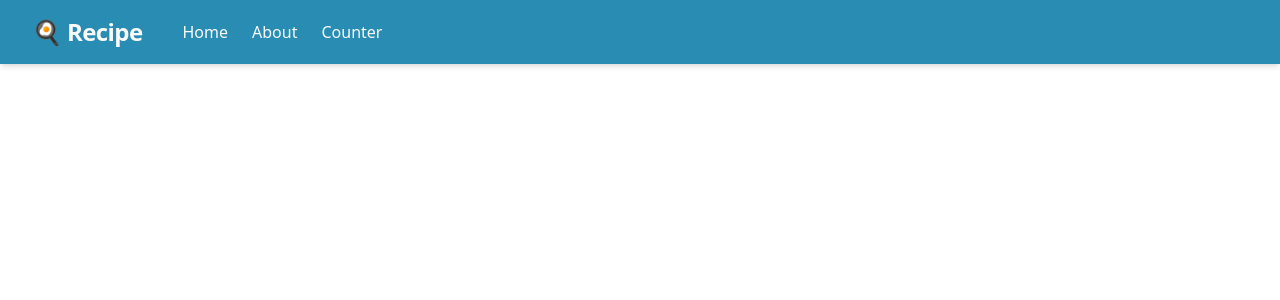
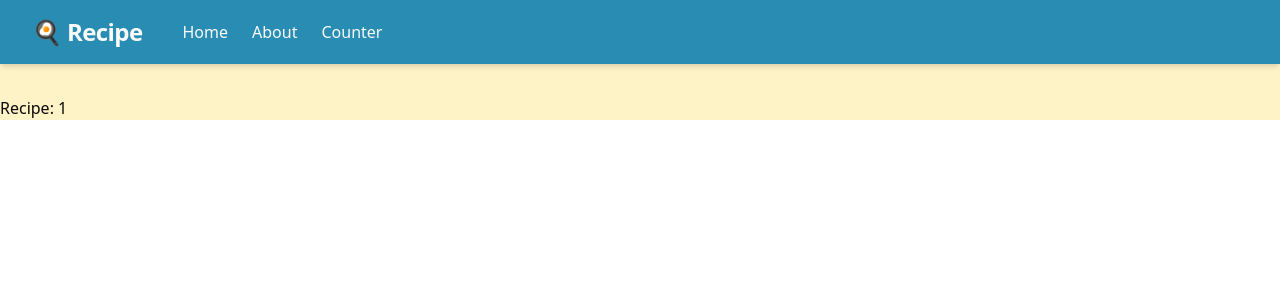
Before and after one commit to mhaidarhanif/recipe-app, a React (Vite) app: page /recipes/1 in a window 1280 px wide. Shown: the top 300 px of the page. Built offline with nearby package versions, Linux system fonts and the light colour scheme.

Commit message:
feat: recipe id route get params.id

```diff
--- a/src/main.tsx
+++ b/src/main.tsx
@@ -5,6 +5,7 @@ import { BrowserRouter, Route, Routes } from "react-router";
 import { About } from "./routes/about";
 import { Navbar } from "./components/shared/navbar";
 import { Counter } from "./routes/counter";
+import { RecipeId } from "./routes/recipe-id";
 
 createRoot(document.getElementById("root")!).render(
   <BrowserRouter>
@@ -14,6 +15,7 @@ createRoot(document.getElementById("root")!).render(
       <Route index element={<App />} />
       <Route path="/about" element={<About />} />
       <Route path="/counter" element={<Counter />} />
+      <Route path="/recipes/:id" element={<RecipeId />} />
     </Routes>
   </BrowserRouter>,
 );
--- /dev/null
+++ b/src/routes/recipe-id.tsx
@@ -0,0 +1,13 @@
+import { useParams } from "react-router";
+
+export function RecipeId() {
+  const params = useParams();
+
+  const id = Number(params.id);
+
+  return (
+    <div>
+      <h1>Recipe: {id}</h1>
+    </div>
+  );
+}
```
